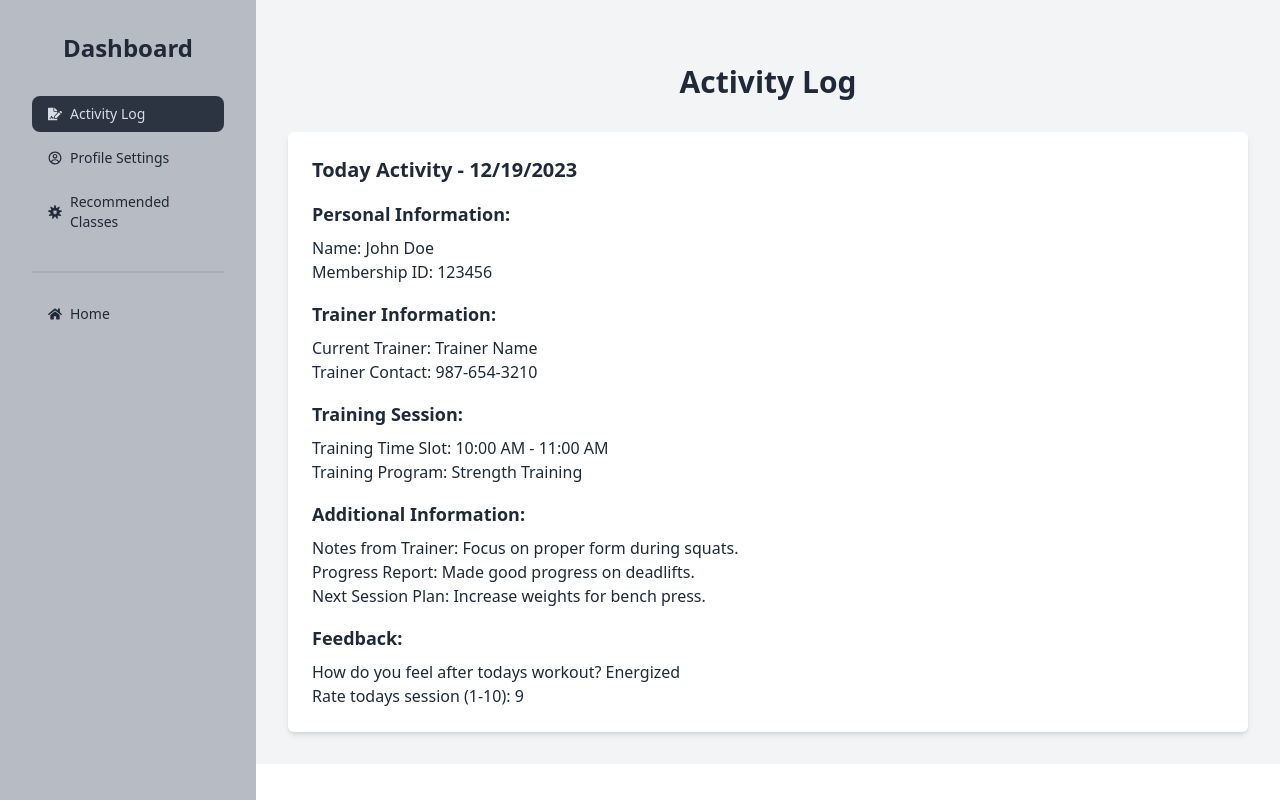
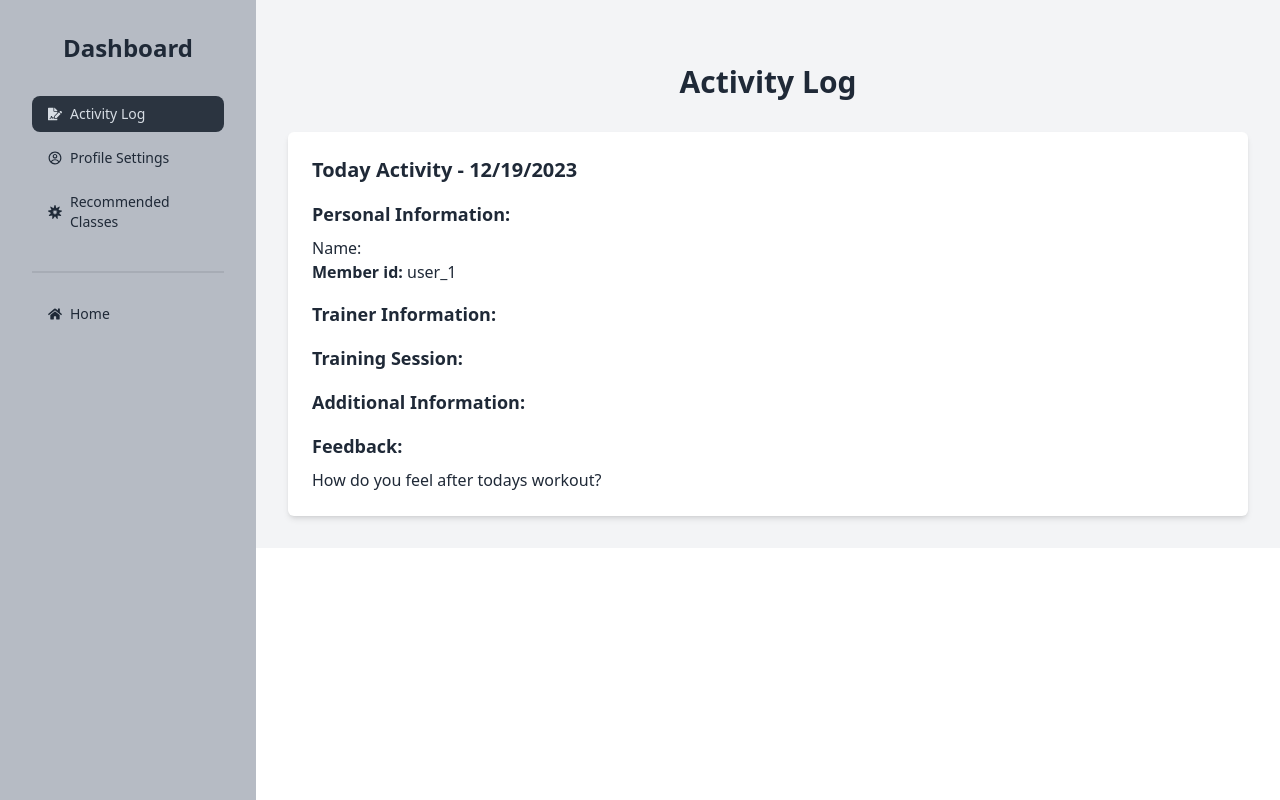
Before and after one commit to tanjib10/Athletic-Zone-Client, a React (Vite) app: page /dashboard/activity in a window 1280 px wide. Built offline with nearby package versions, Linux system fonts and the light colour scheme; no server answers; sample sign-in values are in the browser's storage.

Commit message:
updated activity log

```diff
--- a/src/Pages/Dashboard/Activity/Activity.jsx
+++ b/src/Pages/Dashboard/Activity/Activity.jsx
@@ -1,33 +1,17 @@
+/* eslint-disable react/jsx-no-undef */
+import { useContext } from "react";
+import { AuthContext } from "../../Shared/Provider/AuthProvider";
+
 const Activity = () => {
-  const activityData = {
-    memberInfo: {
-      name: "John Doe",
-      membershipID: "123456",
-      email: "john.doe@example.com",
-      phone: "123-456-7890",
-    },
-    trainerInfo: {
-      name: "Trainer Name",
-      contact: "987-654-3210",
-    },
-    trainingSession: {
-      timeSlot: "10:00 AM - 11:00 AM",
-      program: "Strength Training",
-      intensity: "High",
-      warmUp: "5 minutes cardio",
-      mainExercises: ["Deadlifts", "Bench Press", "Squats"],
-    },
-    additionalInfo: {
-      notes: "Focus on proper form during squats.",
-      progressReport: "Made good progress on deadlifts.",
-      nextSessionPlan: "Increase weights for bench press.",
-    },
-    feedback: {
-      feelAfterWorkout: "Energized",
-      rating: 9,
-    },
-  };
-
+  // const [user, setUser] = useState("");
+  const { user } = useContext(AuthContext);
+  // useEffect(() => {
+  //   fetch("https://athletic-zone-server.vercel.app/users")
+  //     .then((res) => res.json())
+  //     .then((data) => setUser(data));
+  //
+  // }, []);
+  console.log(user);
   return (
     <div className="container mx-auto p-8 bg-gray-100">
       <h2 className="text-3xl font-bold text-center my-8">Activity Log</h2>
@@ -39,38 +23,38 @@ const Activity = () => {
 
         <div className="mb-4">
           <h4 className="text-lg font-bold mb-2">Personal Information:</h4>
-          <p>Name: {activityData.memberInfo.name}</p>
-          <p>Membership ID: {activityData.memberInfo.membershipID}</p>
+          <p>Name: {user.name}</p>
+          <p>
+            <strong>Member id:</strong> {user.uid}
+          </p>
         </div>
 
         <div className="mb-4">
           <h4 className="text-lg font-bold mb-2">Trainer Information:</h4>
-          <p>Current Trainer: {activityData.trainerInfo.name}</p>
-          <p>Trainer Contact: {activityData.trainerInfo.contact}</p>
+          {/* <p>Current Trainer: {user.trainerInfo.name}</p> */}
+          {/* <p>Trainer Contact: {user.trainerInfo.contact}</p> */}
         </div>
 
         <div className="mb-4">
           <h4 className="text-lg font-bold mb-2">Training Session:</h4>
-          <p>Training Time Slot: {activityData.trainingSession.timeSlot}</p>
-          <p>Training Program: {activityData.trainingSession.program}</p>
+          {/* <p>Training Time Slot: {user.trainingSession.timeSlot}</p> */}
+          {/* <p>Training Program: {user.trainingSession.program}</p> */}
         </div>
 
         <div className="mb-4">
           <h4 className="text-lg font-bold mb-2">Additional Information:</h4>
-          <p>Notes from Trainer: {activityData.additionalInfo.notes}</p>
-          <p>Progress Report: {activityData.additionalInfo.progressReport}</p>
-          <p>
-            Next Session Plan: {activityData.additionalInfo.nextSessionPlan}
-          </p>
+          {/* <p>Notes from Trainer: {user.additionalInfo.notes}</p> */}
+          {/* <p>Progress Report: {user.additionalInfo.progressReport}</p> */}
+          {/* <p>Next Session Plan: {user.additionalInfo.nextSessionPlan}</p> */}
         </div>
 
         <div>
           <h4 className="text-lg font-bold mb-2">Feedback:</h4>
           <p>
             How do you feel after todays workout?{" "}
-            {activityData.feedback.feelAfterWorkout}
+            {/* {user.feedback.feelAfterWorkout} */}
           </p>
-          <p>Rate todays session (1-10): {activityData.feedback.rating}</p>
+          {/* <p>Rate todays session (1-10): {user.feedback.rating}</p> */}
         </div>
       </section>
     </div>
```
